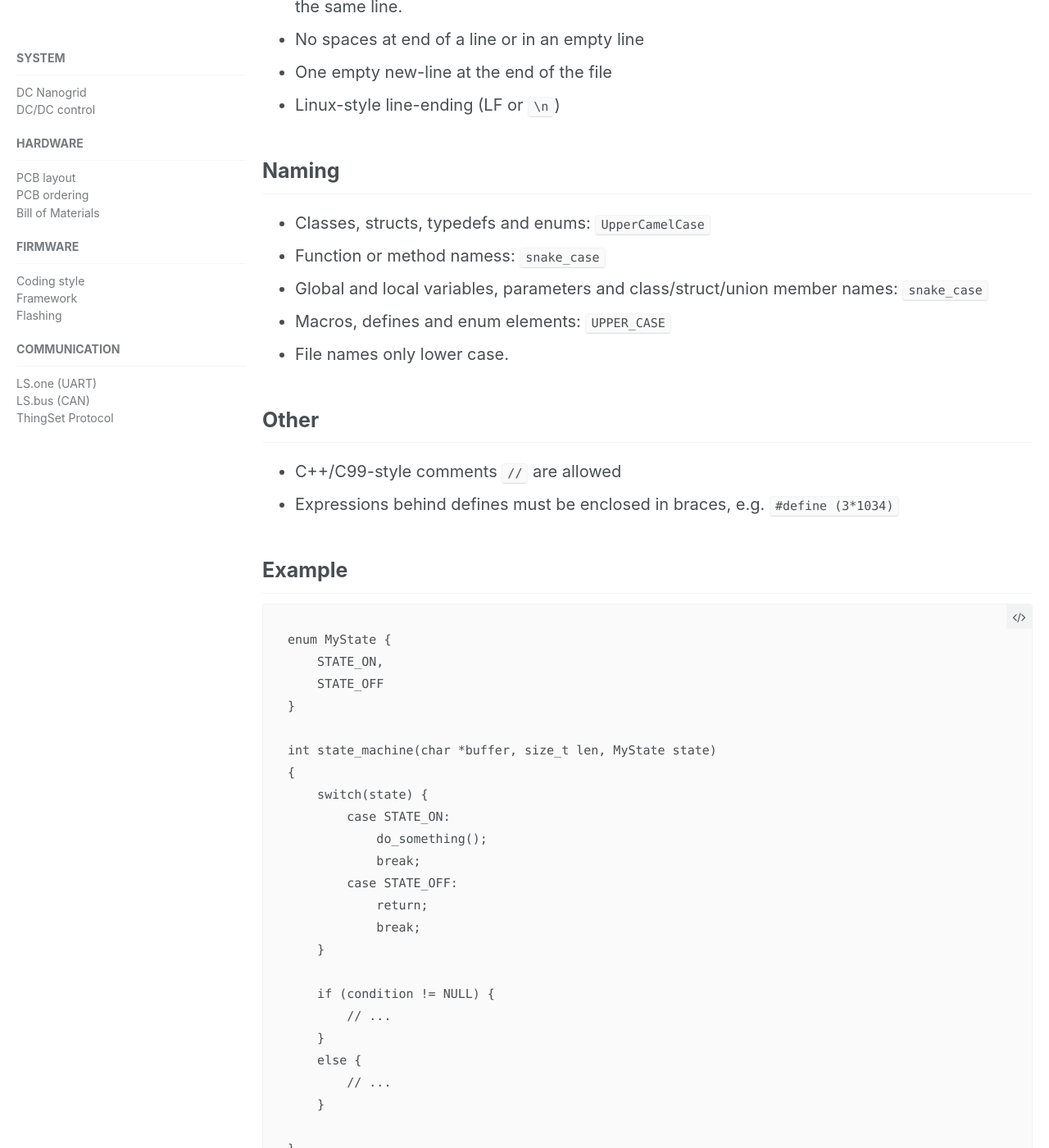
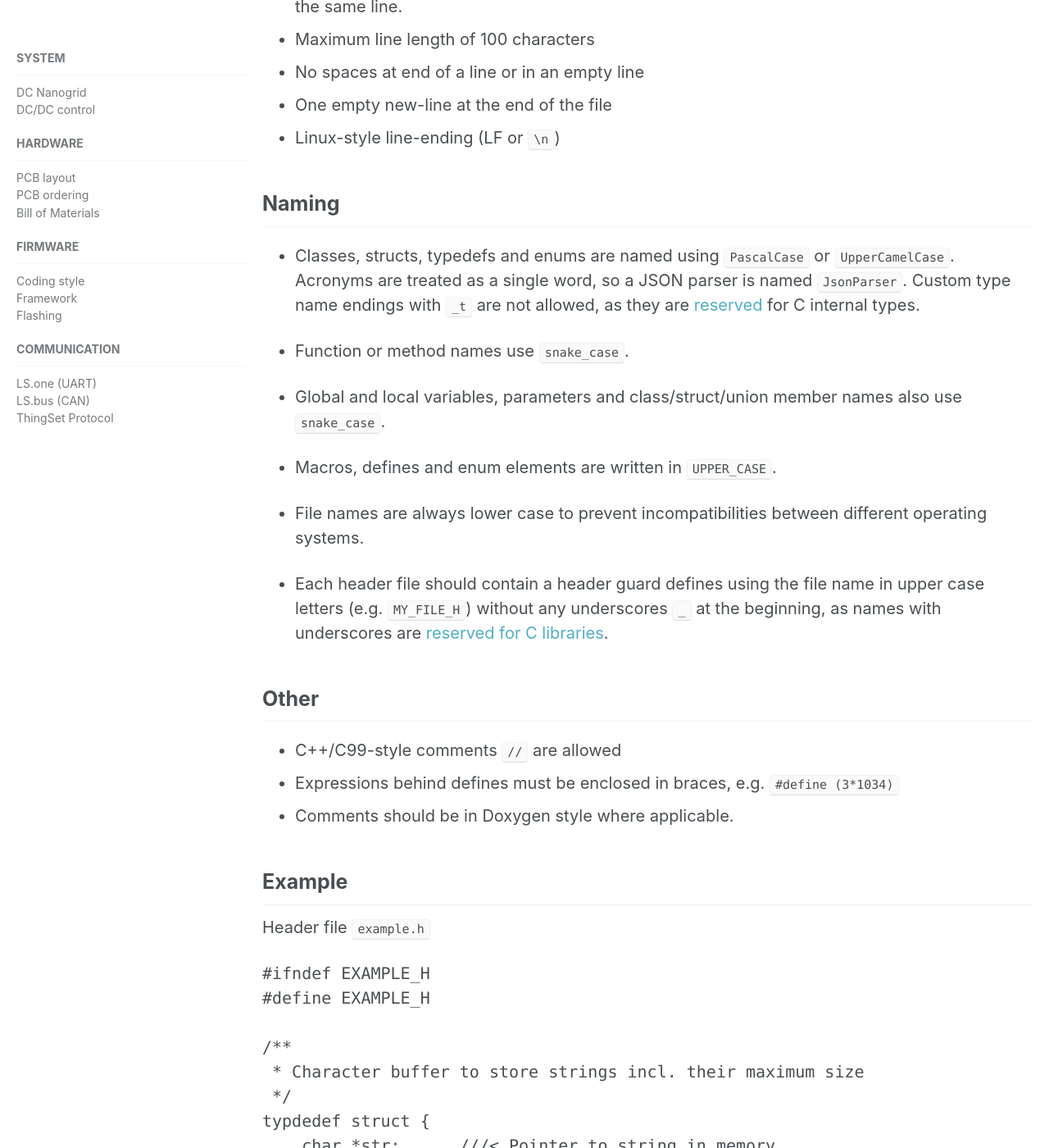
Before and after one commit to LibreSolar/libresolar.github.io, a Jekyll site: the page built from _docs/3a_fw_coding_style.md, in a window 1280 px wide and 1400 px high, scrolled down 608 px. Shown: the whole window at 82% size. Built offline with Jekyll 4.4.1, drawn with Linux system fonts in a browser that asks for light colours; some of the changed text lies outside the part shown.

Commit message:
Coding style updated

````diff
--- a/_docs/3a_fw_coding_style.md
+++ b/_docs/3a_fw_coding_style.md
@@ -14,35 +14,74 @@
 - One space after `if`, `for`, `while` and `switch` statements.
 - Always use curly braces for `if` and `for` statements, even for one line.
 - Curly braces for functions start in next line, for flow statements (`if`, `while`, `switch`, `for`) in the same line.
+- Maximum line length of 100 characters
 - No spaces at end of a line or in an empty line
 - One empty new-line at the end of the file
 - Linux-style line-ending (LF or `\n`)
 
 ## Naming
 
-- Classes, structs, typedefs and enums: `UpperCamelCase`
-- Function or method namess: `snake_case`
-- Global and local variables, parameters and class/struct/union member names: `snake_case`
-- Macros, defines and enum elements: `UPPER_CASE`
-- File names only lower case.
+- Classes, structs, typedefs and enums are named using `PascalCase` or `UpperCamelCase`. Acronyms are treated as a single word, so a JSON parser is named `JsonParser`. Custom type name endings with `_t` are not allowed, as they are [reserved](https://www.gnu.org/software/libc/manual/html_node/Reserved-Names.html) for C internal types.
 
+- Function or method names use `snake_case`.
+
+- Global and local variables, parameters and class/struct/union member names also use `snake_case`.
+
+- Macros, defines and enum elements are written in `UPPER_CASE`.
+
+- File names are always lower case to prevent incompatibilities between different operating systems.
+
+- Each header file should contain a header guard defines using the file name in upper case letters (e.g. `MY_FILE_H`) without any underscores `_` at the beginning, as names with underscores are [reserved for C libraries](https://www.gnu.org/software/libc/manual/html_node/Reserved-Names.html).
 
 ## Other
 
 - C++/C99-style comments `//` are allowed
 - Expressions behind defines must be enclosed in braces, e.g. `#define (3*1034)`
+- Comments should be in Doxygen style where applicable.
 
 ## Example
 
-```
+Header file `example.h`
+
+```C
+#ifndef EXAMPLE_H
+#define EXAMPLE_H
+
+/**
+ * Character buffer to store strings incl. their maximum size
+ */
+typdedef struct {
+    char *str;      ///< Pointer to string in memory
+    size_t size;    ///< Maximum size of buffer
+} Buffer
+
 enum MyState {
     STATE_ON,
     STATE_OFF
 }
 
-int state_machine(char *buffer, size_t len, MyState state)
+/**
+ * State machine of this nice embedded hardware
+ *
+ * @param buf Some description here
+ * @param foo Meaning of this variable here
+ */
+void state_machine(Buffer *buf, int foo)
+
+#endif /* EXAMPLE_H */
+
+```
+
+Implementation file `example.c`
+
+```C
+#include "example.h"
+
+static MyState current_state;
+
+void state_machine(Buffer *buf, int foo)
 {
-    switch(state) {
+    switch(current_state) {
         case STATE_ON:
             do_something();
             break;
@@ -51,12 +90,15 @@
             break;
     }
 
-    if (condition != NULL) {
+    if (buf->str != NULL) {
         // ...
     }
     else {
         // ...
     }
 
+    for (int i = 0; i < 10; i++) {
+        // ...
+    }
 }
 ```
````
